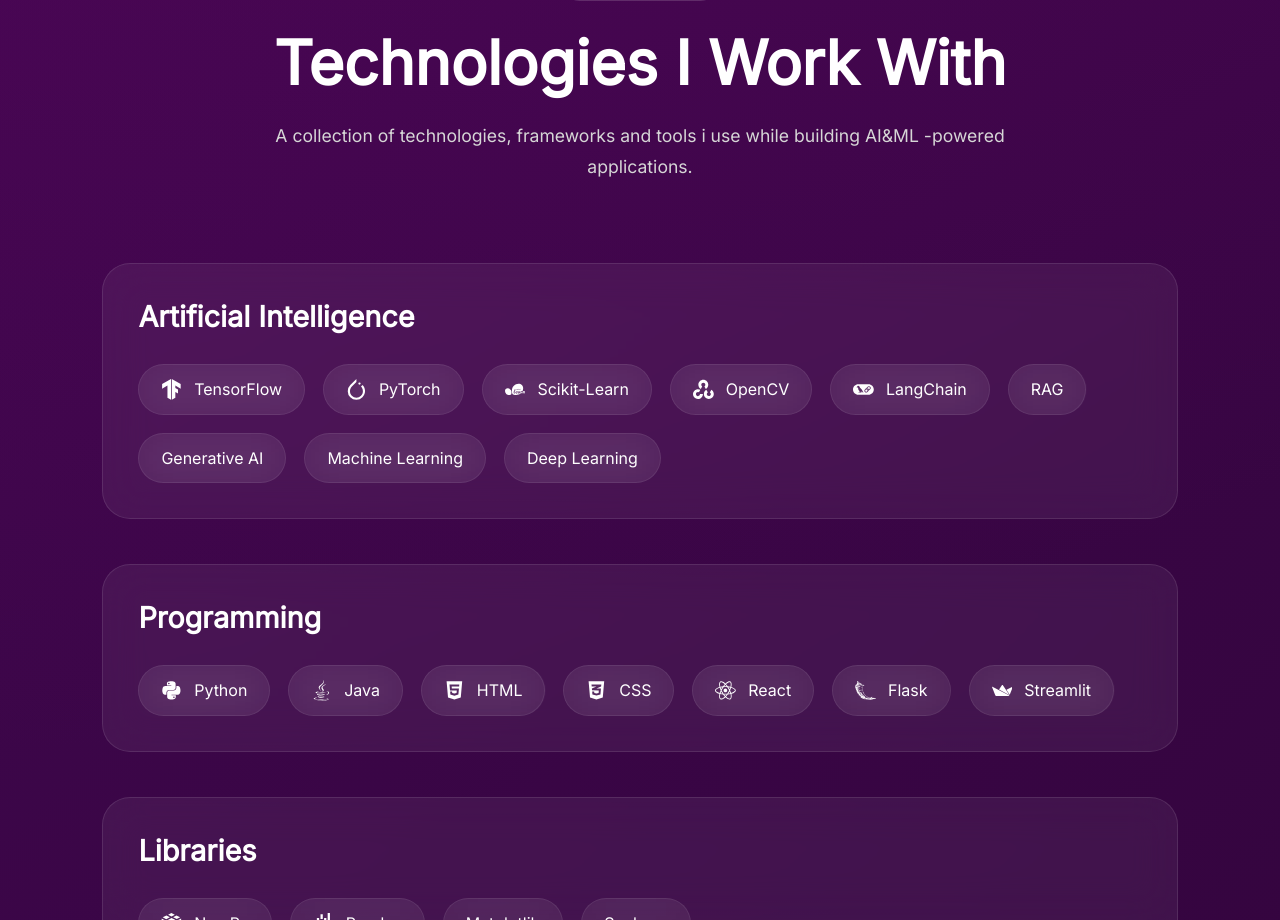
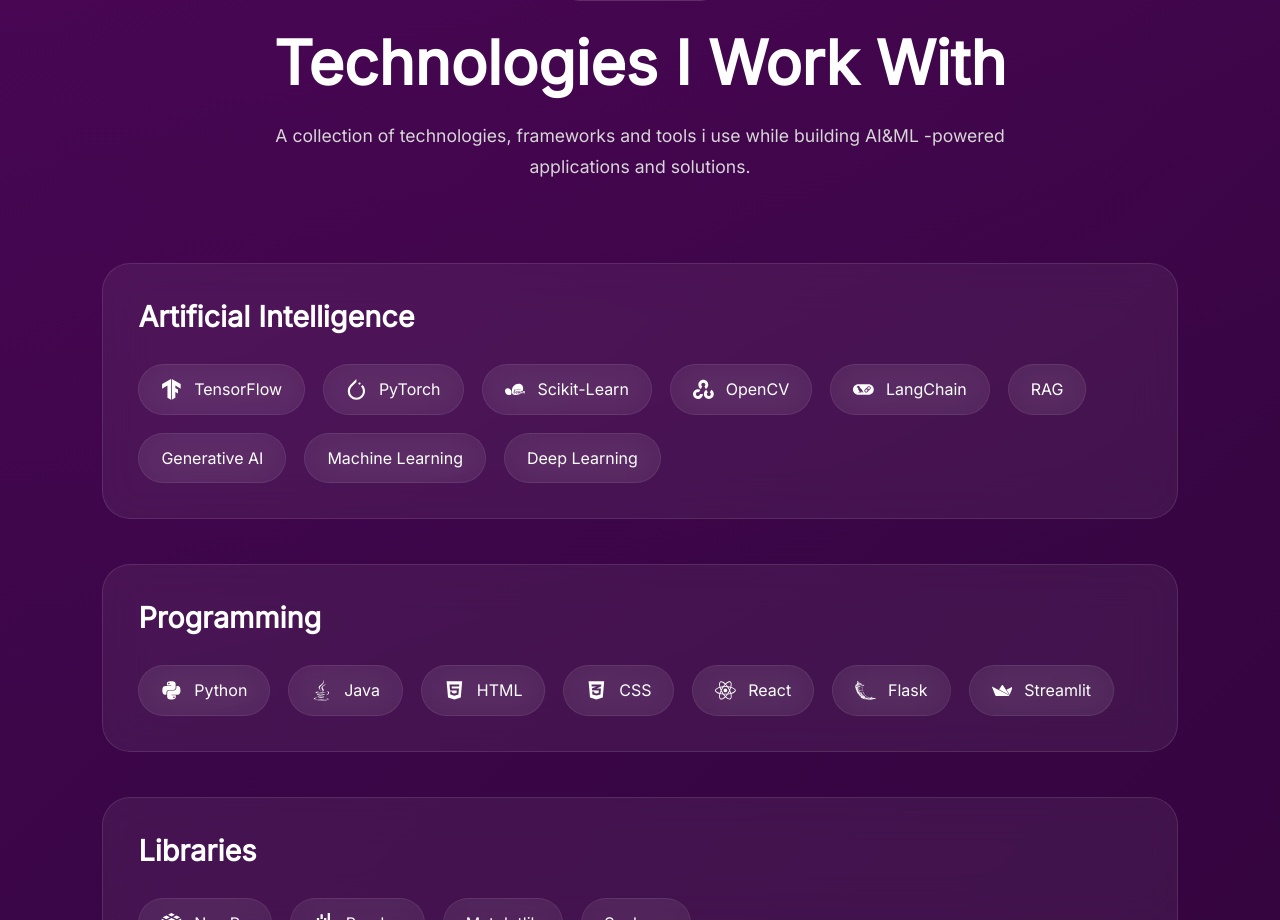
Before and after one commit to aibyp/cloud-resume-portfolio, a React (Vite) app: page / in a window 1280 px wide. Shown: the part 2431-3351 px from the top of the page. Built offline with nearby package versions, Linux system fonts and the light colour scheme.

Commit message:
Testing GitHub Actions workflow

```diff
--- a/src/components/Skills.jsx
+++ b/src/components/Skills.jsx
@@ -88,7 +88,7 @@
 
         <p>
           A collection of technologies, frameworks and tools i use while
-          building AI&ML -powered applications.
+          building AI&ML -powered applications and solutions.
         </p>
       </div>
 
```
